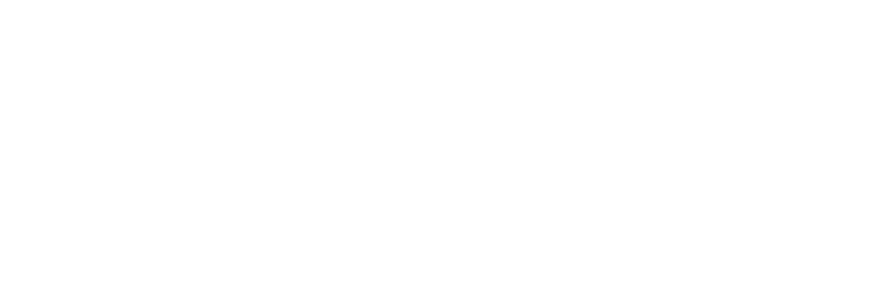
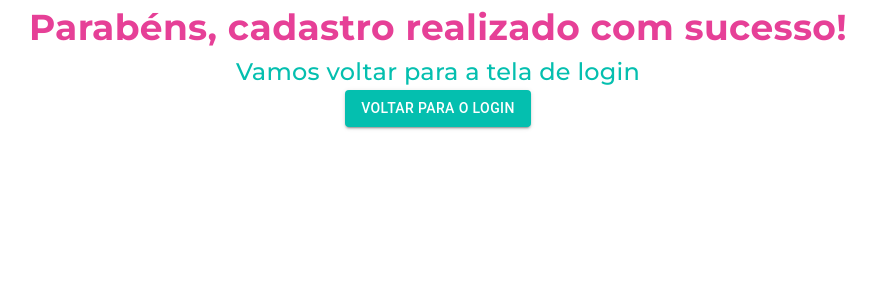
Before and after one commit to AmandaPiva/MaosEstendidas-FrontEnd, a React (Vite) app: page /modalCadastroConcluido in a window 1280 px wide. Before the commit this address had no page. Shown: the top 300 px of the page, without its empty margins (202-1078 px from the left). Built offline with nearby package versions, Linux system fonts and the light colour scheme.

Commit message:
criando componentes de modal

```diff
--- a/src/App.jsx
+++ b/src/App.jsx
@@ -3,8 +3,10 @@
 import LadinPage from "./LadinPage/LadinPage";
 import Cadastro from "./Cadastro/Cadastro";
 import Endereco from "./Endereco/Endereco";
-import CadastroNecessidade from "./CadastroNecessidade/CadastroNecessidade"
-import SenhaAcesso from "./SenhaAcesso/SenhaAcesso"
+import CadastroNecessidade from "./CadastroNecessidade/CadastroNecessidade";
+import SenhaAcesso from "./SenhaAcesso/SenhaAcesso";
+import ModalCadastroEndereco from "./Components/modalCadastroEndereco";
+import ModalCadastroConcluido from "./Components/modalCadastroConcluido";
 
 //COMPONENTE
 function App() {
@@ -16,8 +18,17 @@
           <Route path={"/Login"} element={<Login />} />
           <Route path={"/Cadastro"} element={<Cadastro />} />
           <Route path={"/Endereco"} element={<Endereco />} />
-          <Route path={"/CadastroNecessidade"} element={<CadastroNecessidade />} />
+          <Route
+            path={"/CadastroNecessidade"}
+            element={<CadastroNecessidade />}
+          />
           <Route path={"/SenhaAcesso"} element={<SenhaAcesso />} />
+          <Route path={"/modalEndereco"} element={<ModalCadastroEndereco />} />
+          <Route
+            path={"/modalCadastroConcluido"}
+            element={<ModalCadastroConcluido />}
+          />
+          {/*TESTANDO UM NOVO COMPONENTE QUE SERÁ NOSSO MODAL DE AVISOS  */}
         </Routes>
       </BrowserRouter>
     </>
--- /dev/null
+++ b/src/Components/modalCadastroConcluido.jsx
@@ -0,0 +1,51 @@
+import { Typography, Box } from "@mui/material";
+import Button from "@mui/material/Button";
+
+function ModalCadastroConcluido() {
+  return (
+    <>
+      <Box
+        sx={{
+          alignItems: "center",
+          display: "flex",
+          flexDirection: "column",
+          width: "100vw",
+        }}
+      >
+        <Typography
+          sx={{
+            fontSize: "36px",
+            color: "#E64097",
+            fontFamily: "montserrat",
+            fontWeight: "600",
+          }}
+        >
+          Parabéns, cadastro realizado com sucesso!
+        </Typography>
+        <Typography
+          sx={{
+            fontSize: "24px",
+            color: "#04BFAF",
+            fontFamily: "montserrat",
+            fontWeight: "500",
+          }}
+        >
+          Vamos voltar para a tela de login
+        </Typography>
+        <Button
+          variant="contained"
+          sx={{
+            backgroundColor: "#04BFAF",
+            "&:hover": {
+              backgroundColor: "#E64097", // Altere a cor desejada para o efeito hover
+            },
+          }}
+        >
+          Voltar para o login
+        </Button>
+      </Box>
+    </>
+  );
+}
+
+export default ModalCadastroConcluido;
--- /dev/null
+++ b/src/Components/modalCadastroEndereco.jsx
@@ -0,0 +1,41 @@
+import { Typography, Box } from "@mui/material";
+import Button from "@mui/material/Button";
+
+function ModalCadastroEndereco() {
+  return (
+    <>
+      <Box
+        sx={{
+          alignItems: "center",
+          display: "flex",
+          flexDirection: "column",
+          width: "100vw",
+        }}
+      >
+        <Typography
+          sx={{
+            fontSize: "36px",
+            color: "#E64097",
+            fontFamily: "montserrat",
+            fontWeight: "600",
+          }}
+        >
+          Endereço cadastrado com sucesso!
+        </Typography>
+        <Button
+          variant="contained"
+          sx={{
+            backgroundColor: "#E64097",
+            "&:hover": {
+              backgroundColor: "#04BFAF", // Altere a cor desejada para o efeito hover
+            },
+          }}
+        >
+          OK
+        </Button>
+      </Box>
+    </>
+  );
+}
+
+export default ModalCadastroEndereco;
```
